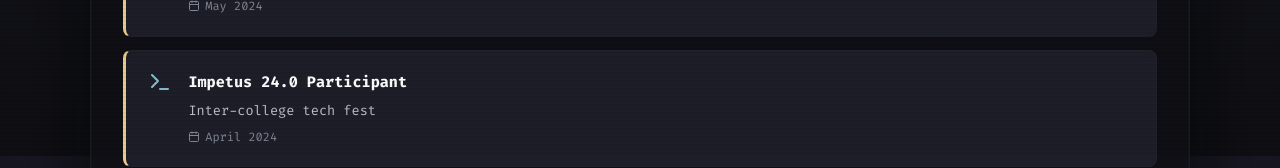
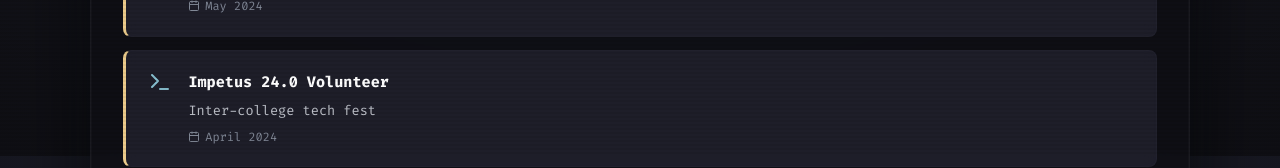
Before and after one commit to Kishan0507/myportfolio, a React (Vite) app in the folder frontend/: page /achievements in a window 1280 px wide. Shown: the part 644-812 px from the top of the page. Built offline with nearby package versions, Linux system fonts and the light colour scheme; no server answers.

Commit message:
Update Achievements.jsx

```diff
--- a/frontend/src/pages/Achievements.jsx
+++ b/frontend/src/pages/Achievements.jsx
@@ -29,7 +29,7 @@ function Achievements() {
     {
       id: 4,
       icon: <Terminal size={24} color="var(--cyan)" />,
-      title: 'Impetus 24.0 Participant',
+      title: 'Impetus 24.0 Volunteer',
       description: 'Inter-college tech fest',
       date: 'April 2024',
       image: null,
```
